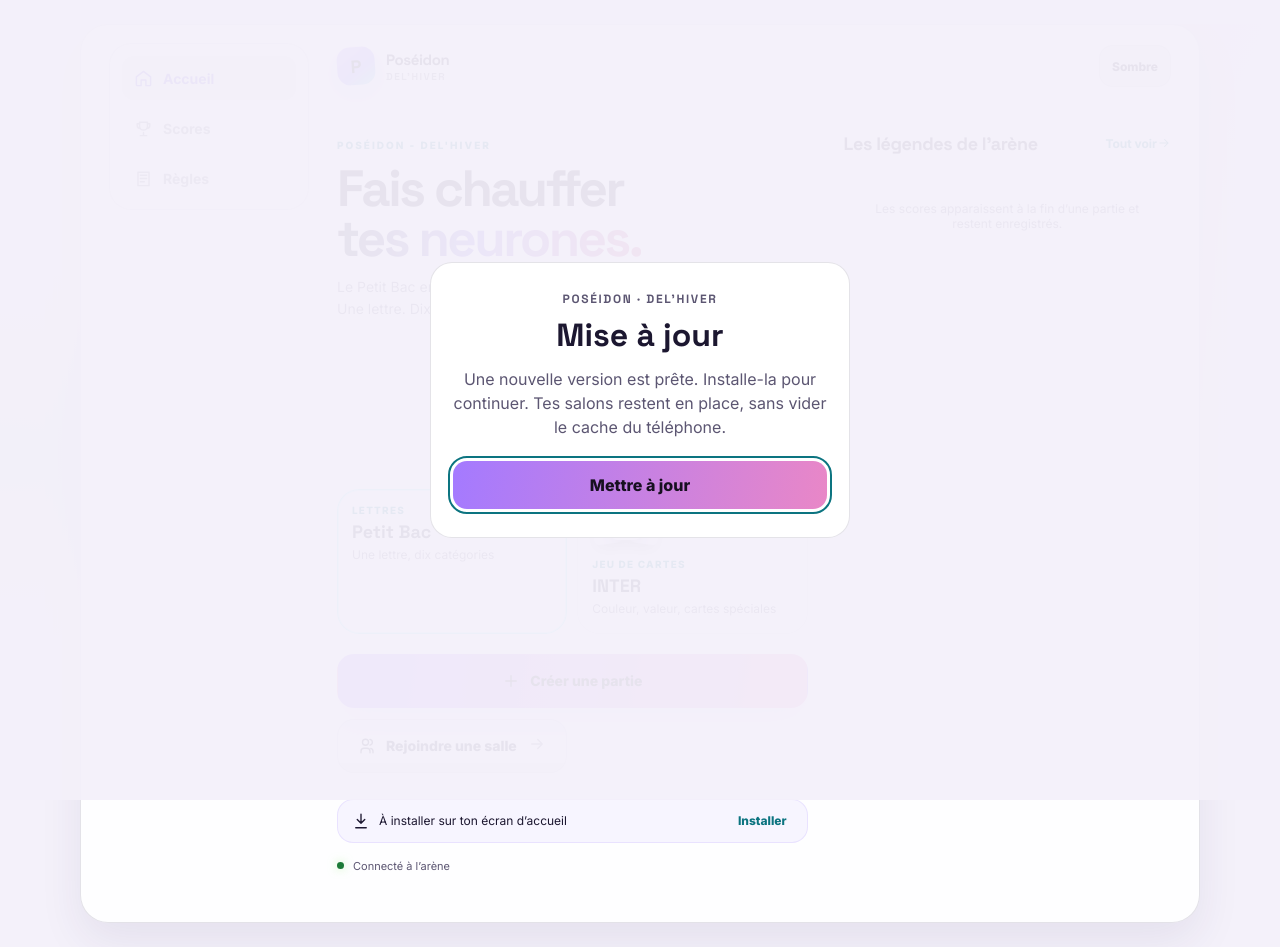
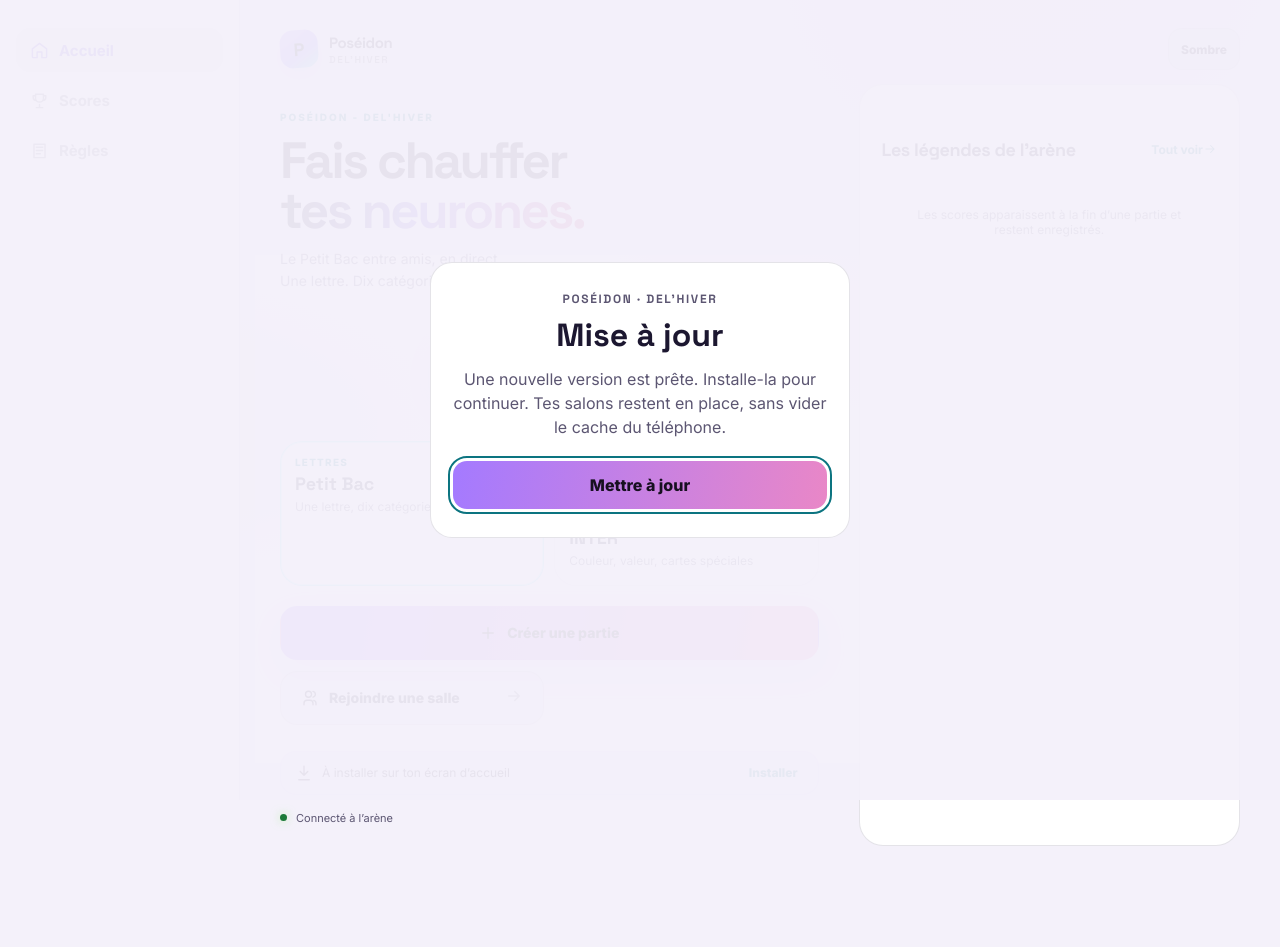
Before and after one commit to Flex-gl/petitbac, a website with bundled scripts: page public/index.html in a window 1280 px wide. After the commit the page ends 886 px from the top, so only its background shows below. Built offline with nearby package versions, Linux system fonts and the light colour scheme; files whose address does not match are found by name.

Commit message:
Ouvre le bureau sur toute la largeur, avec un menu fixe à gauche.
Co-authored-by: Cursor <cursoragent@cursor.com>

```diff
--- a/public/css/app.css
+++ b/public/css/app.css
@@ -1327,66 +1327,68 @@ html[data-theme="light"] .reveal-word,
 html[data-theme="light"] .install-badge { color:var(--ink) }
 html[data-theme="light"] .icon-btn,
 html[data-theme="light"] .back-btn { background:var(--wash) }
-@media (min-width:980px) {
+@media (min-width:840px) {
   .app-shell {
-    width:min(1120px,calc(100% - 48px));
-    min-height:calc(100svh - 48px);
-    margin:24px auto;
-    padding:22px 28px 28px;
-    display:grid;
-    grid-template-columns:200px minmax(0,1fr);
-    grid-template-areas:"nav top" "nav main";
-    column-gap:28px;
-    background:var(--panel);
-    background:color-mix(in srgb,var(--panel) 88%,transparent);
-    border:1px solid var(--line);
-    border-radius:28px;
-    box-shadow:var(--shadow)
+    width:100%;
+    max-width:none;
+    min-height:100svh;
+    margin:0;
+    padding:28px 40px 40px 280px;
+    background:transparent;
+    border:0;
+    border-radius:0;
+    box-shadow:none
   }
   .app-shell:not(:has(.bottom-nav)),
   .app-shell.wide {
-    grid-template-columns:minmax(0,1fr);
-    grid-template-areas:"top" "main";
-    width:min(1080px,calc(100% - 48px))
+    padding:28px 48px 48px
   }
-  .topbar { grid-area:top; padding-top:2px }
-  #main { grid-area:main }
+  .topbar { padding-top:0 }
+  #main { width:100%; margin:0 }
+  .app-shell.wide #main,
+  .app-shell:not(:has(.bottom-nav)) #main { width:min(1240px,100%); margin-inline:auto }
   .bottom-nav {
-    grid-area:nav;
-    position:sticky;
-    top:22px;
-    left:auto;
-    bottom:auto;
+    position:fixed;
+    top:0;
+    left:0;
+    bottom:0;
     transform:none;
-    width:auto;
-    align-self:start;
+    width:240px;
+    height:100svh;
+    flex-direction:column;
     justify-content:flex-start;
-    height:auto;
-    flex-direction:column;
     align-items:stretch;
     gap:6px;
-    padding:12px;
-    border:1px solid var(--line);
-    border-radius:20px;
-    border-top:1px solid var(--line)
+    padding:28px 16px;
+    border:0;
+    border-right:1px solid var(--line);
+    border-radius:0;
+    background:var(--panel)
   }
   .nav-item {
     flex-direction:row;
     justify-content:flex-start;
     gap:10px;
-    min-height:46px;
-    padding:8px 12px;
-    border-radius:12px;
-    font-size:14px
+    min-height:48px;
+    min-width:0;
+    padding:10px 14px;
+    border-radius:14px;
+    font-size:15px
   }
-  .nav-item.active { background:var(--wash-strong) }
+  .nav-item.active { background:var(--wash-strong); color:var(--accent) }
   #main:has(.hero) {
     display:grid;
-    grid-template-columns:minmax(0,1.15fr) minmax(280px,.8fr);
-    gap:12px 36px;
-    align-items:start
+    grid-template-columns:minmax(0,1.2fr) minmax(320px,.85fr);
+    gap:28px 40px;
+    align-items:stretch;
+    width:100%
   }
-  #main:has(.hero) > section { position:sticky; top:8px }
+  #main:has(.hero) > section {
+    background:var(--panel);
+    border:1px solid var(--line);
+    border-radius:24px;
+    padding:22px
+  }
   #main:has(.hero) .leader-track {
     flex-direction:column;
     overflow:visible;
@@ -1396,9 +1398,10 @@ html[data-theme="light"] .back-btn { background:var(--wash) }
   #main:has(.hero) .leader-card { flex:none; width:100%; min-height:92px }
   .home-actions { grid-template-columns:1fr 1fr }
   .home-actions .btn-primary { grid-column:1 / -1 }
-  .page-head h1 { font-size:34px }
+  .rank-list { grid-template-columns:1fr 1fr }
+  .page-head h1 { font-size:40px }
 }
-@media(min-width:600px) {
+@media(min-width:600px) and (max-width:839px) {
   .app-shell {
     padding-top:18px
   }
--- a/public/css/inter.css
+++ b/public/css/inter.css
@@ -218,6 +218,18 @@ div.playing-card { cursor:default }
   font-weight:800
 }
 .rank-list .is-winner { outline:1px solid rgba(255,215,118,.7) }
+@media (min-width:840px) {
+  .inter-table {
+    --card-w:116px;
+    grid-template-columns:200px minmax(460px,1fr) 200px;
+    min-height:72vh;
+    align-items:stretch
+  }
+  .felt { min-height:460px }
+  .seat-west,.seat-east { display:flex; align-items:center }
+  .seat-east { justify-content:flex-end }
+  .inter-actions { width:min(560px,100%); margin-left:auto; margin-right:auto }
+}
 @media (max-width:720px) {
   .inter-table { grid-template-columns:1fr 1fr; grid-template-areas:"north north" "west east" "felt felt" "hand hand" }
   .game-picker { grid-template-columns:1fr }
--- a/public/js/version.js
+++ b/public/js/version.js
@@ -1 +1 @@
-export const APP_VERSION = 'arena-shell-v19';
+export const APP_VERSION = 'arena-shell-v20';
--- a/public/sw.js
+++ b/public/sw.js
@@ -1,4 +1,4 @@
-const VERSION = 'arena-shell-v19';
+const VERSION = 'arena-shell-v20';
 const SHELL = ['/', '/index.html', '/version.json', '/manifest.webmanifest', '/css/app.css', '/css/animations.css', '/css/splash.css', '/css/controls.css', '/css/inter.css', '/js/app.js', '/js/version.js', '/js/api.js', '/js/ui.js', '/js/inter-session.js', '/js/inter-motion.js', '/js/inter-audio.js', '/js/screens/home.js', '/js/screens/inter.js', '/js/dict.js', '/js/i18n/fr.json', '/icons/icon-192.png', '/icons/icon-512.png', '/icons/icon-maskable.png'];
 
 self.addEventListener('install', event => {
--- a/public/version.json
+++ b/public/version.json
@@ -1 +1 @@
-{ "version": "arena-shell-v19" }
+{ "version": "arena-shell-v20" }
```
